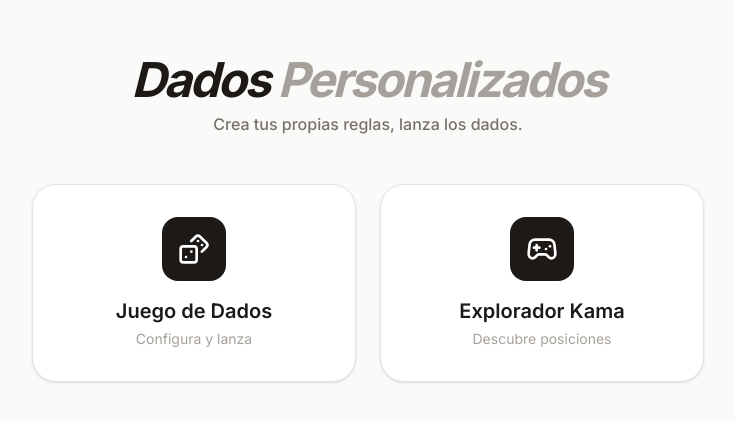
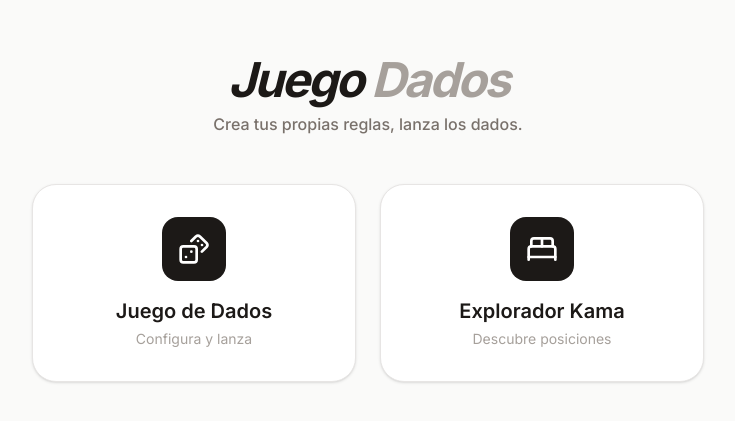
Before and after one commit to Mateolr28/Juego_Dados, a React (Vite) app: page / in a window 1280 px wide. Shown: the part 181-602 px from the top of the page, without its empty margins (272-1007 px from the left). Built offline with nearby package versions, Linux system fonts and the light colour scheme.

Commit message:
Actualizacion

```diff
--- a/src/components/Home.tsx
+++ b/src/components/Home.tsx
@@ -1,5 +1,5 @@
 import { motion } from 'motion/react';
-import { Dices, Gamepad2 } from 'lucide-react';
+import { Dices, Gamepad2, BedDouble } from 'lucide-react';
 import type { View } from '../types';
 
 interface HomeProps {
@@ -15,7 +15,7 @@ export function Home({ onNavigate }: HomeProps) {
         className="text-center mb-8 md:mb-12"
       >
         <h1 className="text-4xl md:text-5xl font-bold tracking-tighter mb-2 italic serif">
-          Dados <span className="text-stone-400">Personalizados</span>
+          Juego <span className="text-stone-400">Dados</span>
         </h1>
         <p className="text-sm md:text-base text-stone-500 font-medium px-4">Crea tus propias reglas, lanza los dados.</p>
       </motion.div>
@@ -41,7 +41,7 @@ export function Home({ onNavigate }: HomeProps) {
           className="flex flex-col items-center justify-center p-6 md:p-8 bg-white border border-stone-200 rounded-3xl shadow-sm hover:shadow-md transition-all group"
         >
           <div className="w-14 h-14 md:w-16 md:h-16 bg-stone-900 rounded-2xl flex items-center justify-center mb-4 group-hover:bg-stone-800 transition-colors">
-            <Gamepad2 className="text-white w-7 h-7 md:w-8 md:h-8" />
+            <BedDouble className="text-white w-7 h-7 md:w-8 md:h-8" />
           </div>
           <span className="text-lg md:text-xl font-semibold">Explorador Kama</span>
           <span className="text-xs md:text-sm text-stone-400 mt-1">Descubre posiciones</span>
```
